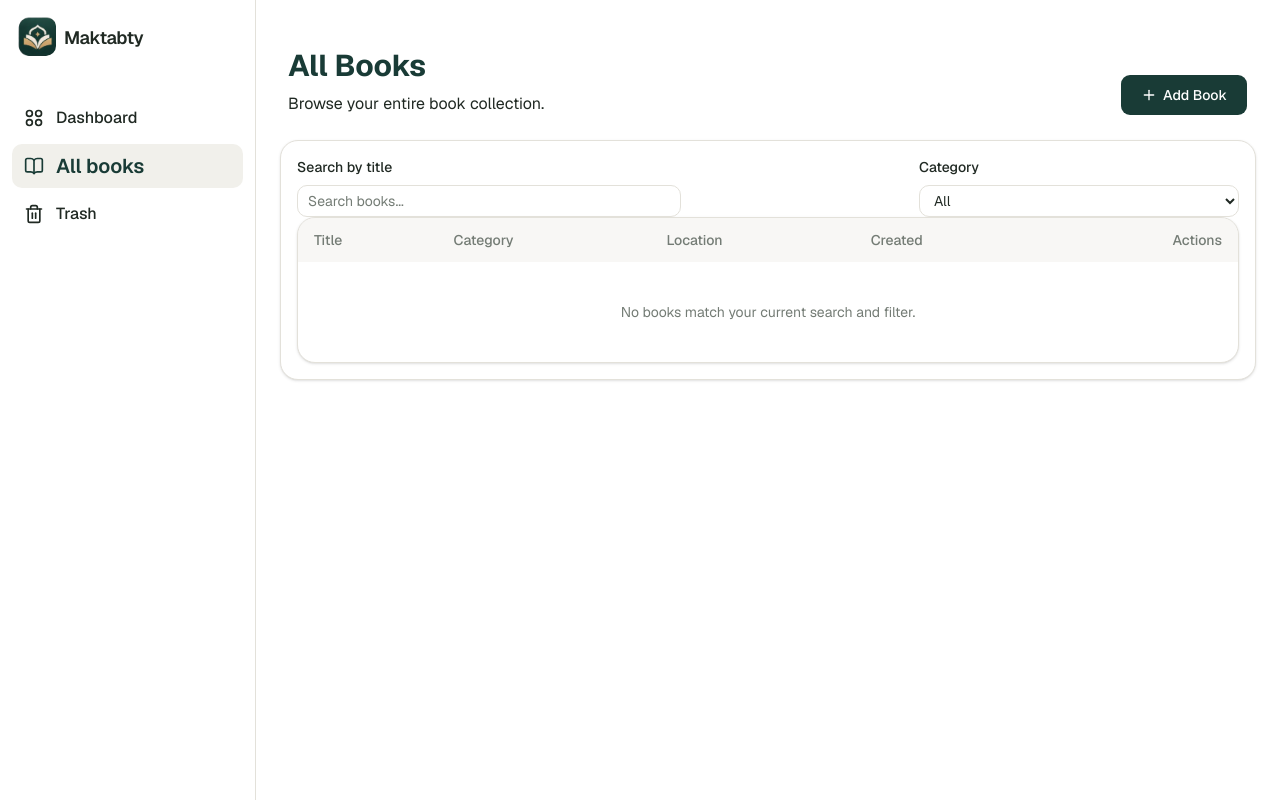
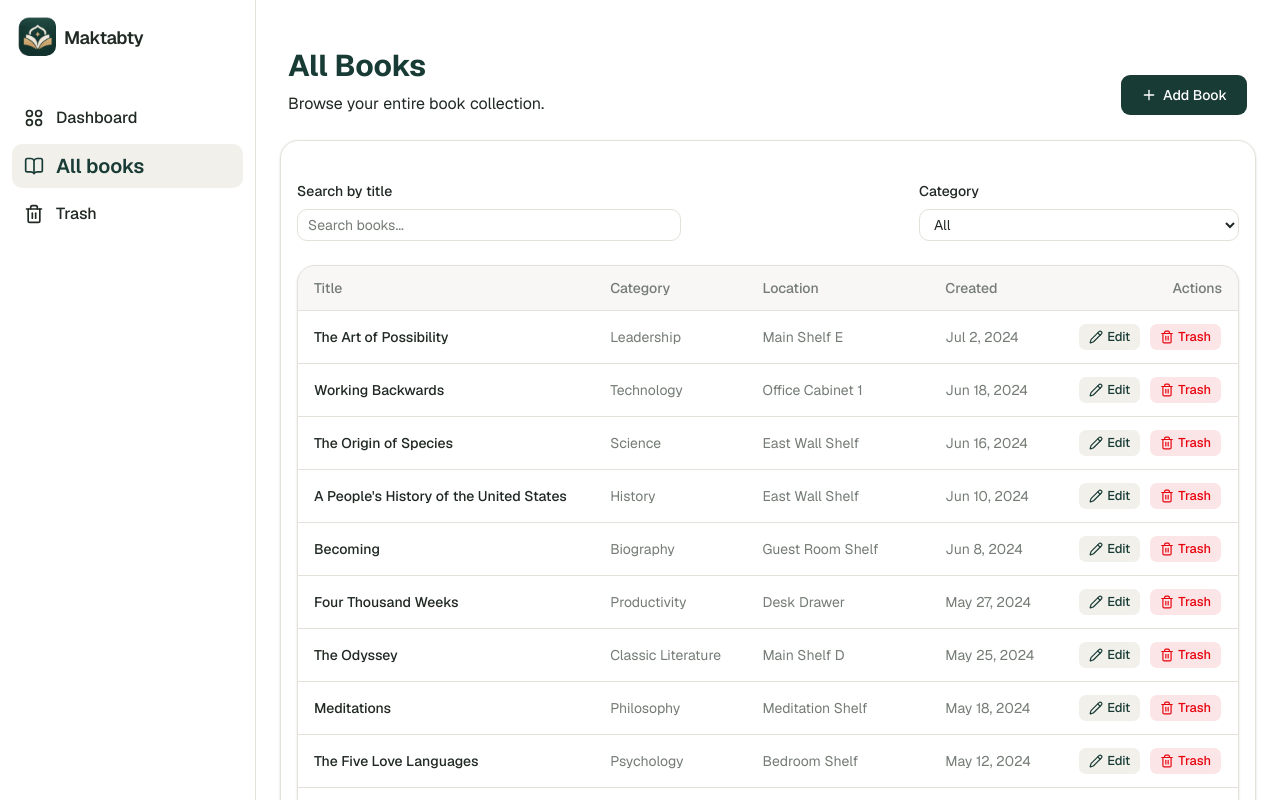
Before and after one commit to athersalah16/books-library, a Next.js app: page /books in a window 1280 px wide. Shown: the top 800 px of the page. Built offline with nearby package versions, Linux system fonts and the light colour scheme.

Commit message:
Fix bug in deployment for books and type

```diff
--- a/app/books/components/BooksTable.tsx
+++ b/app/books/components/BooksTable.tsx
@@ -1,13 +1,26 @@
 import { Pencil, Trash2 } from "lucide-react";
 import { Button } from "@/components/ui/button";
 import { mockBooksRepository } from "@/lib/books/mock-books-repository";
-import { Book, BookFormValues } from "@/types/book";
+import type { Book } from "@/app/types/book";
 
-function BooksTable({books, setBooks, formatDate, editingBook,setIsDialogOpen, setEditingBook}: {books: any[], setIsDialogOpen,setBooks: (books: any[]) => void, formatDate: (value: string) => string, editingBook: any, setEditingBook: (book: any) => void}) {
-    const filteredBooks = []
+type Props = {
+  books: Book[];
+  setIsDialogOpen: (open: boolean) => void;
+  setBooks: (books: Book[]) => void;
+  formatDate: (value: string) => string;
+  editingBook: Book | null;
+  setEditingBook: (book: Book | null) => void;
+};
+
+function BooksTable({
+  books,
+  setBooks,
+  formatDate,
+  setIsDialogOpen,
+  setEditingBook,
+}: Props) {
+  const filteredBooks = books;
   const refreshBooks = () => setBooks(mockBooksRepository.listActive());
-
-
 
   const handleMoveToTrash = (bookId: string) => {
     const book = mockBooksRepository.getById(bookId);
@@ -16,7 +29,7 @@ function BooksTable({books, setBooks, formatDate, editingBook,setIsDialogOpen, s
     }
 
     const confirmed = window.confirm(
-      `Move "${book.title}" to the trash? It will stay in the inventory until restored.`
+      `Move "${book.title}" to the trash? It will stay in the inventory until restored.`,
     );
 
     if (!confirmed) {
@@ -48,11 +61,20 @@ function BooksTable({books, setBooks, formatDate, editingBook,setIsDialogOpen, s
           <tbody>
             {filteredBooks.length ? (
               filteredBooks.map((book) => (
-                  <tr key={book.id} className="border-t border-border text-sm text-foreground">
+                <tr
+                  key={book.id}
+                  className="border-t border-border text-sm text-foreground"
+                >
                   <td className="px-4 py-3 font-medium">{book.title}</td>
-                    <td className="px-4 py-3 text-muted-foreground">{book.category}</td>
-                    <td className="px-4 py-3 text-muted-foreground">{book.location}</td>
-                    <td className="px-4 py-3 text-muted-foreground">{formatDate(book.createdAt)}</td>
+                  <td className="px-4 py-3 text-muted-foreground">
+                    {book.category}
+                  </td>
+                  <td className="px-4 py-3 text-muted-foreground">
+                    {book.location}
+                  </td>
+                  <td className="px-4 py-3 text-muted-foreground">
+                    {formatDate(book.createdAt)}
+                  </td>
                   <td className="px-4 py-3">
                     <div className="flex justify-end gap-2">
                       <Button
@@ -81,7 +103,10 @@ function BooksTable({books, setBooks, formatDate, editingBook,setIsDialogOpen, s
               ))
             ) : (
               <tr>
-                  <td colSpan={5} className="px-4 py-10 text-center text-sm text-muted-foreground">
+                <td
+                  colSpan={5}
+                  className="px-4 py-10 text-center text-sm text-muted-foreground"
+                >
                   No books match your current search and filter.
                 </td>
               </tr>
@@ -90,7 +115,7 @@ function BooksTable({books, setBooks, formatDate, editingBook,setIsDialogOpen, s
         </table>
       </div>
     </div>
-  )
+  );
 }
 
-export default BooksTable
+export default BooksTable;
--- a/app/books/page.tsx
+++ b/app/books/page.tsx
@@ -71,7 +71,7 @@ function BooksPage() {
       </div>
 
       <div className="rounded-2xl border border-border bg-card p-4 shadow-sm">
-        <div className="flex flex-col gap-3 md:flex-row md:items-center md:justify-between">
+        <div className="flex flex-col gap-3 md:flex-row md:items-center md:justify-between py-6">
           <div className="w-full md:max-w-sm">
             <label htmlFor="book-search" className="mb-2 block text-sm font-medium text-foreground">
               Search by title
```
Lines whose indentation alone changed are shown as unchanged.
